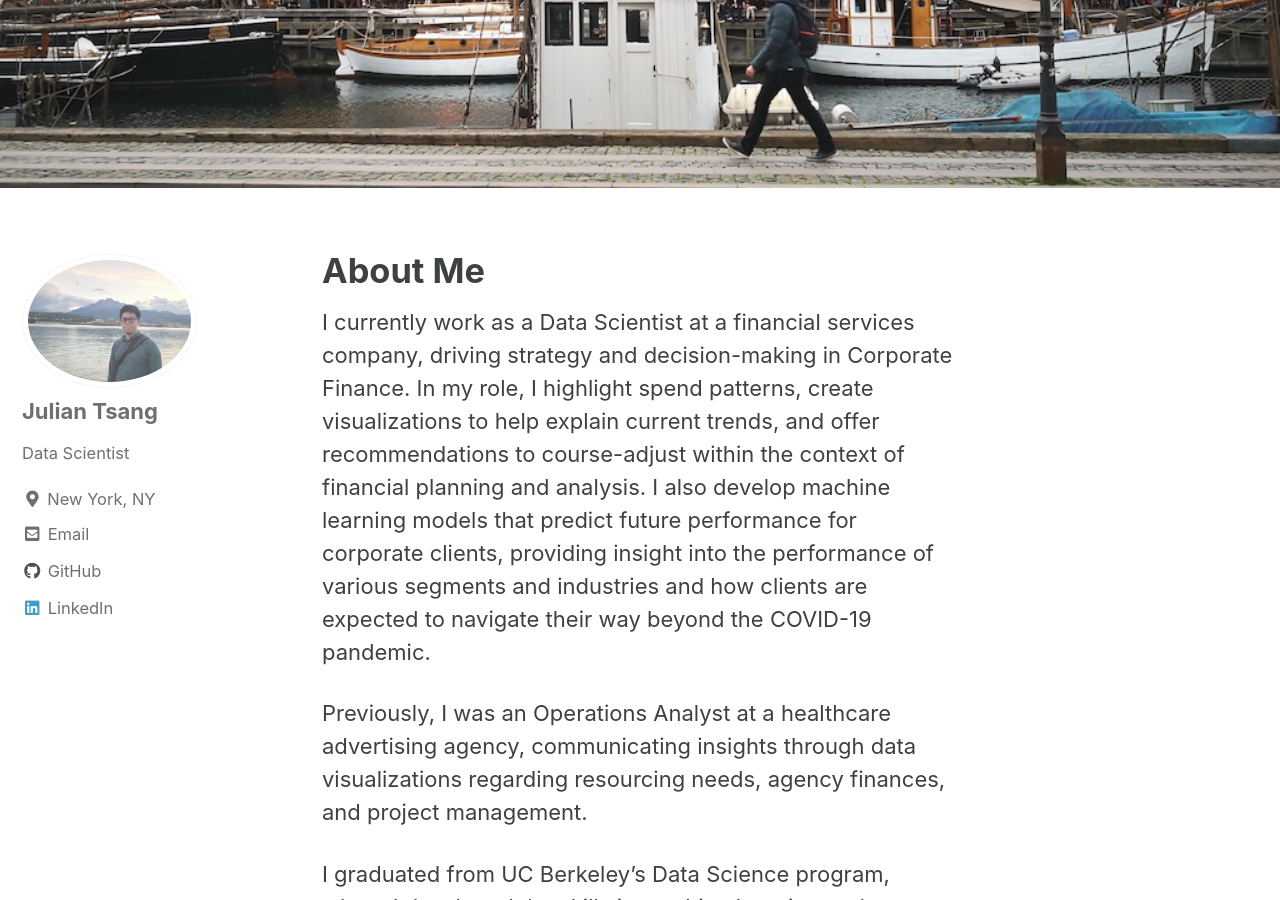
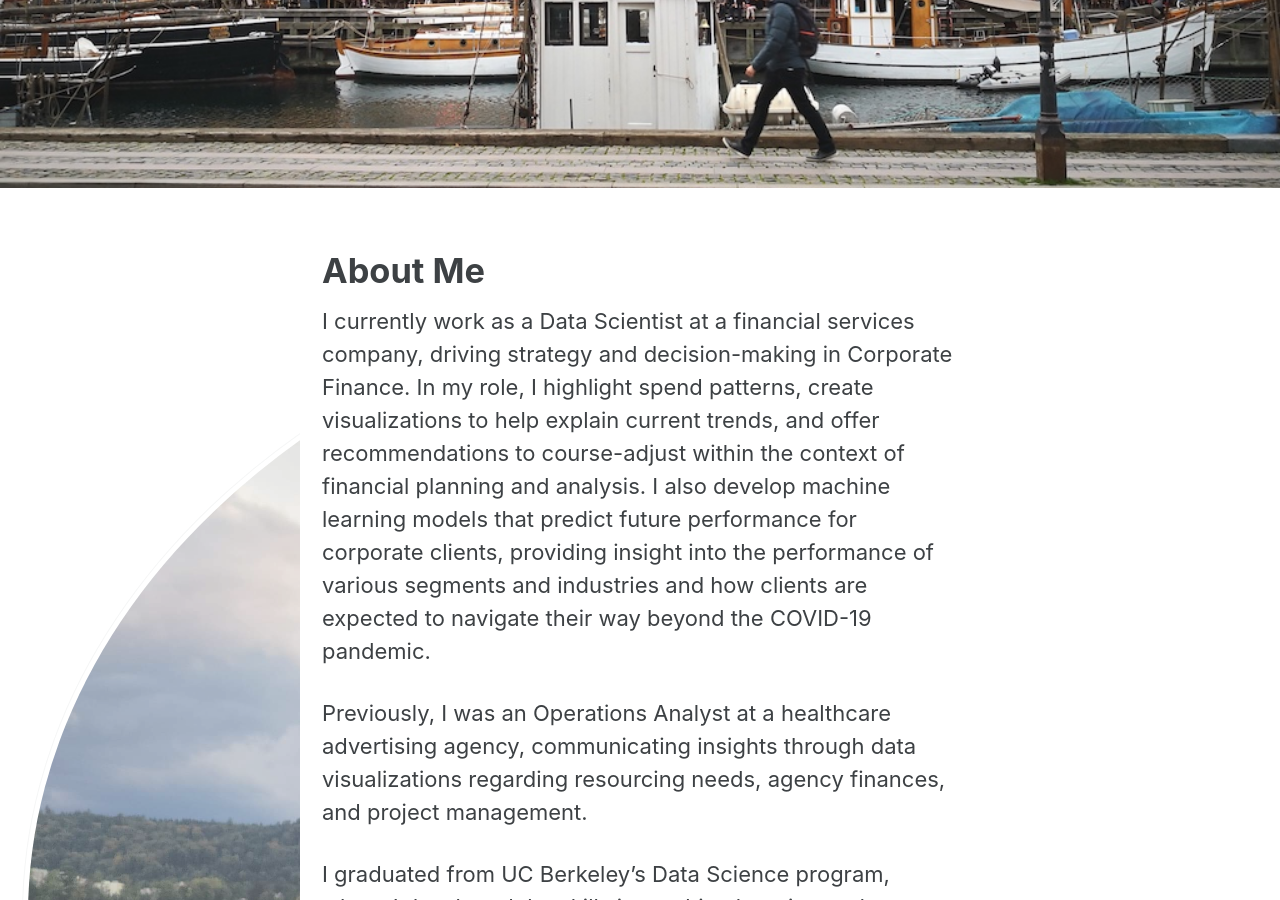
Before and after one commit to juliantsang1/juliantsang1.github.io, a Jekyll site: the page built from _pages/about.md, in a window 1280 px wide and 900 px high, scrolled down 530 px. Built offline with Jekyll 4.4.1, drawn with Linux system fonts in a browser that asks for light colours; cached includes are drawn as plain includes.

Commit message:
apply suggested fix for avatar pic

```diff
--- a/_config.yml
+++ b/_config.yml
@@ -94,7 +94,7 @@
 # Site Author
 author:
   name             : "Julian Tsang"
-  avatar           : "images/profilepic2.jpg" # path of avatar image, e.g. "/assets/images/bio-photo.jpg"
+  avatar           : "images/profilepic2.JPG" # path of avatar image, e.g. "/assets/images/bio-photo.jpg"
   bio              : "Data Scientist"
   location         : "New York, NY"
   email            :
--- a/_sass/minimal-mistakes/_sidebar.scss
+++ b/_sass/minimal-mistakes/_sidebar.scss
@@ -128,6 +128,7 @@
 
   img {
     max-width: 175px; //110px;
+    min-width: 80em;
     border-radius: 50%;
 
     @include breakpoint($large) {
```
